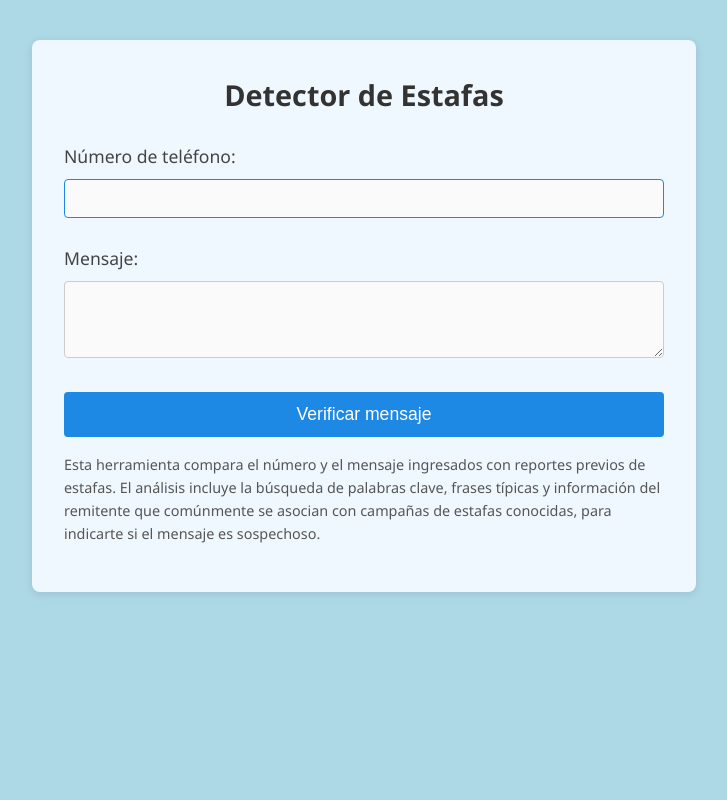
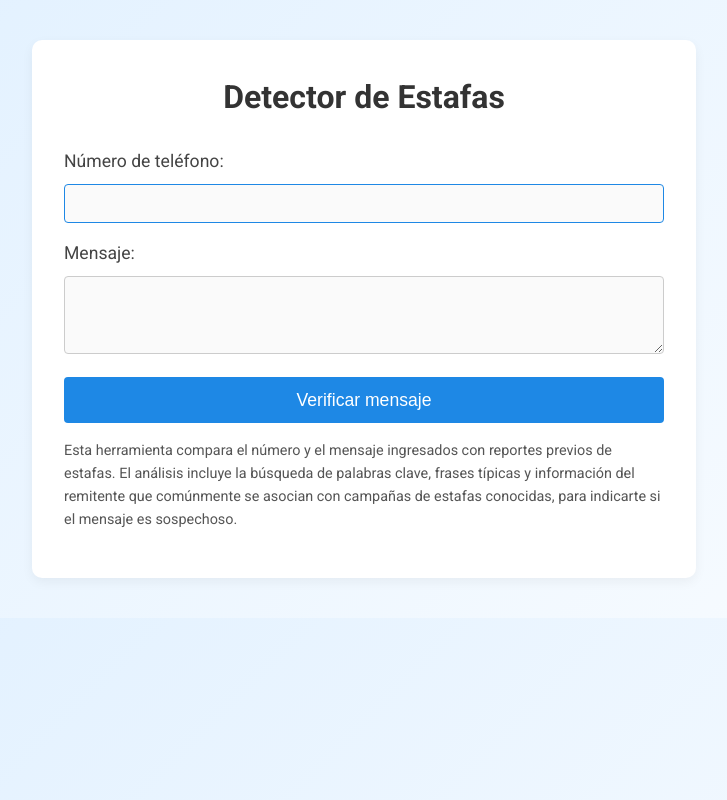
Before and after one commit to luisdiher22/DetectorEstafaCR, a Flask app: page / in a window 1280 px wide. Shown: the whole page, without its empty margins (276-1003 px from the left). Run offline with Flask 3, Linux system fonts and the light colour scheme.

Commit message:
Improve UI styles

```diff
--- a/static/style.css
+++ b/static/style.css
@@ -1,8 +1,8 @@
 body {
-    font-family: "Segoe UI", Tahoma, Geneva, Verdana, sans-serif;
+    font-family: 'Roboto', "Segoe UI", Tahoma, Geneva, Verdana, sans-serif;
     margin: 0;
     padding: 0;
-    background-color: #add8e6; /* Changed from #eef1f5 */
+    background: linear-gradient(135deg, #e0f0ff, #f9fcff);
     color: #333;
     line-height: 1.6;
 }
@@ -11,16 +11,17 @@ body {
     max-width: 600px;
     margin: 40px auto;
     padding: 2rem;
-    background-color: #f0f8ff; /* Changed from #fff */
-    border-radius: 8px;
-    box-shadow: 0 2px 8px rgba(0, 0, 0, 0.1);
+    background-color: #ffffff;
+    border-radius: 10px;
+    box-shadow: 0 4px 12px rgba(0, 0, 0, 0.05);
 }
 
 h1 {
     text-align: center;
-    font-size: 1.8em;
+    font-size: 2em;
     margin-top: 0;
     margin-bottom: 1.5rem;
+    font-weight: 700;
 }
 
 label {
@@ -28,6 +29,10 @@ label {
     margin-bottom: 0.5em;
     font-size: 1.1em;
     color: #444;
+}
+
+.form-group {
+    margin-bottom: 1rem;
 }
 
 input[type="number"],
@@ -52,7 +57,7 @@ textarea:focus {
     border-color: #1e88e5;
 }
 
-button {
+.btn-primary {
     width: 100%;
     padding: 0.7em;
     font-size: 1.1em;
--- a/templates/index.html
+++ b/templates/index.html
@@ -6,6 +6,7 @@
     <title>Detector de Estafas</title>
     <link rel="stylesheet" href="{{ url_for('static', filename='style.css') }}">
     <link rel="preconnect" href="https://fonts.gstatic.com">
+    <link href="https://fonts.googleapis.com/css2?family=Roboto:wght@400;700&display=swap" rel="stylesheet">
 </head>
 <body>
     <main class="container">
@@ -20,18 +21,18 @@
         <h1>Detector de Estafas</h1>
 
         <form action="{{ url_for('check_scam') }}" method="POST">
-            <div>
+            <div class="form-group">
                 <label for="phone_number">Número de teléfono:</label>
                 <input type="number" id="phone_number" name="phone_number" value="{{ previous_phone_number if previous_phone_number is not none else '' }}">
             </div>
-            <br>
-            <div>
+
+            <div class="form-group">
                 <label for="text_message">Mensaje:</label>
                 <textarea id="text_message" name="text_message" rows="4" cols="50">{{ previous_text_message if previous_text_message is not none else '' }}</textarea>
             </div>
-            <br>
-            <div>
-                <button type="submit">Verificar mensaje</button>
+
+            <div class="form-group">
+                <button type="submit" class="btn-primary">Verificar mensaje</button>
             </div>
             <p class="info">Esta herramienta compara el número y el mensaje ingresados con reportes previos de estafas. El análisis incluye la búsqueda de palabras clave, frases típicas y información del remitente que comúnmente se asocian con campañas de estafas conocidas, para indicarte si el mensaje es sospechoso.</p>
         </form>
@@ -43,7 +44,7 @@
         </div>
 
         {% if last_message_id %} {# Only show if we have an ID for the last message #}
-            <form method="POST" action="{{ url_for('confirm_scam', message_id=last_message_id) }}" style="margin-top: 10px;">
+            <form method="POST" action="{{ url_for('confirm_scam', message_id=last_message_id) }}" class="confirm-form">
                 <button type="submit" class="btn btn-danger btn-sm">Confirmar que ESTE mensaje es Estafa</button>
             </form>
         {% endif %}
```
Also changed, not shown: other parts of static/style.css (+42 -1 lines).
